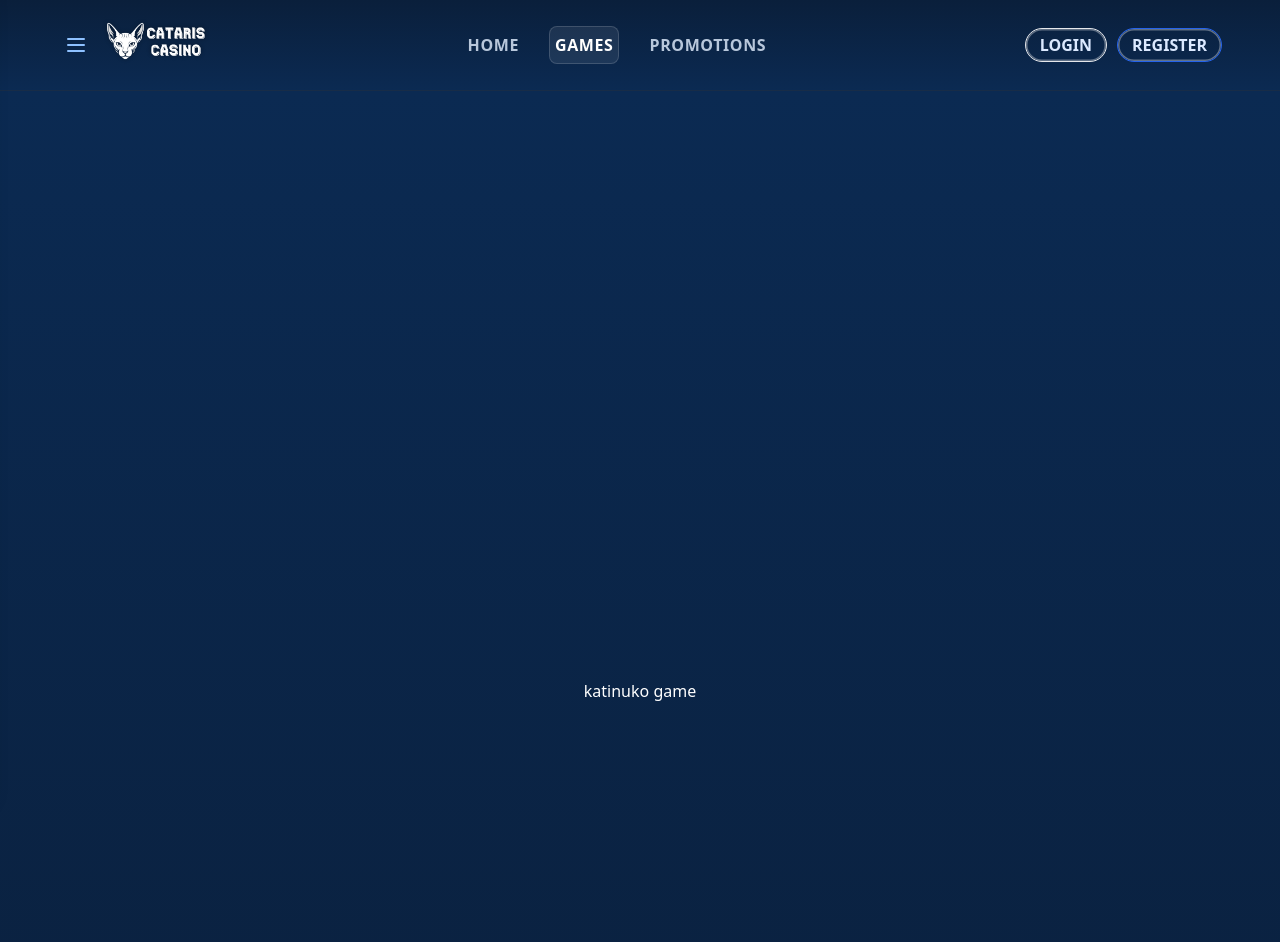
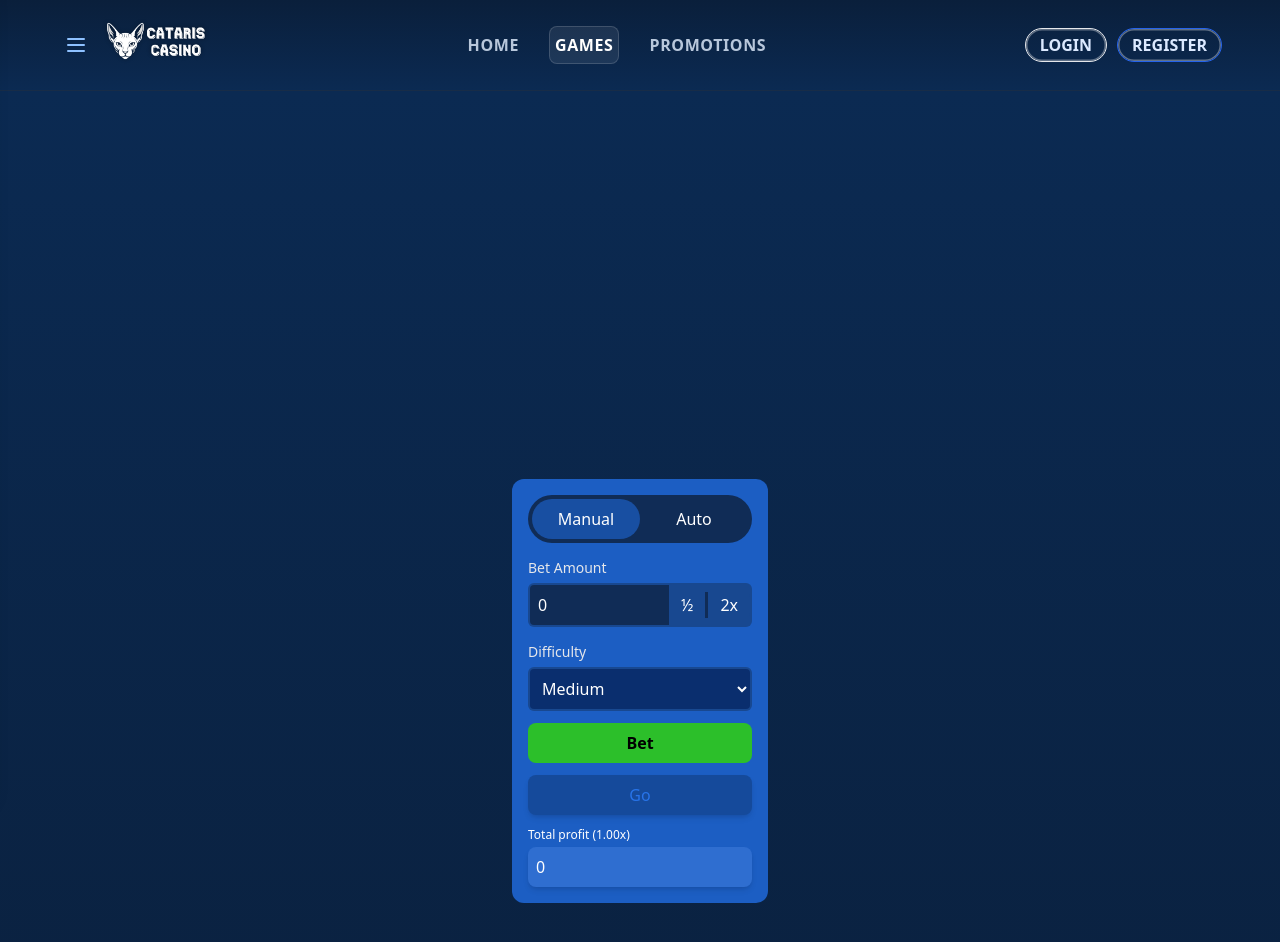
Before and after one commit to NerijusPonomariovas/Full_Stack_Online_Casino_Platform, a React (Vite) app in the folder front-end/: page /games/cat in a window 1280 px wide. Shown: the top 942 px of the page. Built offline with nearby package versions, Linux system fonts and the light colour scheme.

Commit message:
made betting panel

```diff
--- a/front-end/src/App.tsx
+++ b/front-end/src/App.tsx
@@ -7,7 +7,7 @@ import Home from './pages/Home'
 import Navbar from './components/Navbar'
 import { lazy, Suspense } from "react";
 
-const Cat = lazy(() => import("./pages/games/cat.tsx"));
+const Cat = lazy(() => import("./pages/games/Cat.tsx"));
 
 
 function App() {
--- a/front-end/src/pages/Home.tsx
+++ b/front-end/src/pages/Home.tsx
@@ -1,5 +1,5 @@
-import React, { useEffect, useState } from "react";
-import { Link, replace, useNavigate, useSearchParams } from "react-router-dom";
+import { useEffect, useState } from "react";
+import { Link, useNavigate, useSearchParams } from "react-router-dom";
 import "./Home.css";
 import Login from "./Login";
 import Register from "./Register";
--- a/front-end/src/pages/games/cat.tsx
+++ b/front-end/src/pages/games/Cat.tsx
@@ -1,8 +1,9 @@
-import React, { useEffect, useState } from "react";
-import { Link, replace, useNavigate, useSearchParams } from "react-router-dom";
+import { useEffect, useState } from "react";
+import { useNavigate, useSearchParams } from "react-router-dom";
 import "./cat.css";
 import Login from "../Login";
 import Register from "../Register";
+import BettingPanel from "./gameComponents/BettingPanel";
 
 // png imports
 export default function Home() {
@@ -24,7 +25,7 @@ export default function Home() {
     <main className="home flex">
       <div className="flex justify-center items-center w-screen">
         <div>
-          katinuko game
+          <BettingPanel/>
         </div>
       </div>
       {/* LOGIN MODAL */}
--- /dev/null
+++ b/front-end/src/pages/games/gameComponents/BettingPanel.tsx
@@ -0,0 +1,104 @@
+import { useState } from "react";
+
+export default function BettingPanel() {
+  const [mode, setMode] = useState("manual"); // "manual" or "auto"
+  const [showDifficulty] = useState(true);
+  const [difficulty, setDifficulty] = useState("Medium");
+  const [betAmount, setBetAmount] = useState(0);
+
+  return (
+    <div className="w-64 bg-[#1c5ec3] text-white rounded-xl p-4 space-y-3">
+      {/* Toggle Manual / Auto */}
+      <div className="flex bg-[#102c56] rounded-4xl overflow-hidden h-12 w-full items-center pl-1 pr-1">
+        <button
+          className={`flex-1 rounded-4xl h-[82%] w-[50%] ${mode === "manual" ? "bg-[#184fa2]" : ""}`}
+          onClick={() => setMode("manual")}
+        >
+          Manual
+        </button>
+        <button
+          className={`flex-1 rounded-4xl h-[82%] w-[50%] ${mode === "auto" ? "bg-[#184fa2]" : ""}`}
+          onClick={() => setMode("auto")}
+        >
+          Auto
+        </button>
+      </div>
+
+      {/* Bet Amount */}
+      <div>
+        <label className="text-sm text-gray-200">Bet Amount</label>
+        <div className="flex mt-1 p-0.5 bg-[#184890] rounded-md">
+          <input
+            type="number"
+            value={betAmount}
+            onChange={(e) => setBetAmount(Number(e.target.value))}
+            className="w-full bg-[#102c56] p-2 rounded-l-sm text-left focus:outline-none"
+          />
+          <div className="flex items-center">
+            <button
+              className="bg-[#184890] px-3"
+              onClick={() => setBetAmount(betAmount / 2)}
+            >
+              ½
+            </button>
+            <div className="border-l-3 h-[67%] border-l-[#102c56]"></div>
+            <button
+              className="bg-[#184890] px-3 rounded-r-sm"
+              onClick={() => setBetAmount(betAmount * 2)}
+            >
+              2x
+            </button>
+          </div>
+        </div>
+      </div>
+
+      {/* Conditional Difficulty Section */}
+      {showDifficulty && (
+        <div>
+          <label className="text-sm text-gray-200">Difficulty</label>
+          <div className="bg-[#184890] mt-1 p-0.5 rounded-md">
+            <select
+              value={difficulty}
+              onChange={(e) => setDifficulty(e.target.value)}
+              className="w-full bg-[#0a2e6e]  p-2 rounded-sm focus:outline-none"
+            >
+              <option>Easy</option>
+              <option>Medium</option>
+              <option>Hard</option>
+            </select>
+          </div>
+        </div>
+      )}
+
+      {/* Bet / Go Buttons */}
+      <button className="w-full bg-[#2cbf2a] py-2 rounded-lg text-black font-semibold hover:bg-[#33de30]">
+        Bet
+      </button>
+
+      <button className="w-full bg-[#154a9b] py-2 rounded-lg text-[#2874e9] shadow-md">
+        Go
+      </button>
+      {/* Profit Section */}
+      <div>
+        <p className="text-xs text-white">
+          Total profit (1.00x)
+        </p>
+        <input
+
+          type="number"
+          readOnly
+          value={0.0}
+          className="w-full bg-[#2f6ed0] p-2 rounded-lg text-left text-white mt-1 shadow-md"
+        />
+      </div>
+
+      {/* Toggle Difficulty Section Button */}
+      {/* <button
+        className="w-full bg-[#07316b] py-1 rounded-lg text-sm mt-2"
+        onClick={() => setShowDifficulty(!showDifficulty)}
+      >
+        {showDifficulty ? "Hide Difficulty" : "Show Difficulty"}
+      </button> */}
+    </div>
+  );
+}
```
